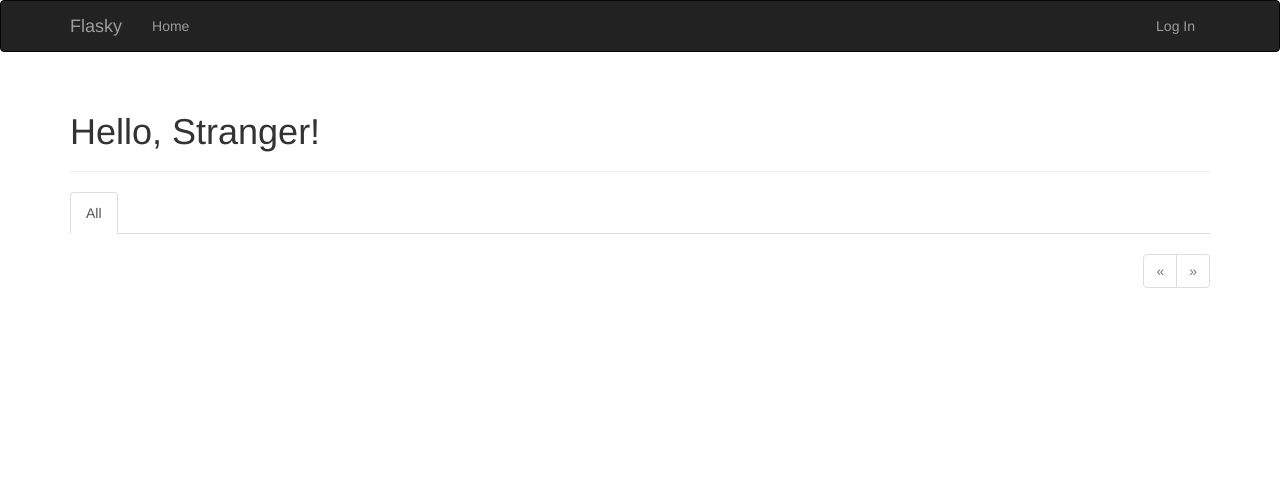
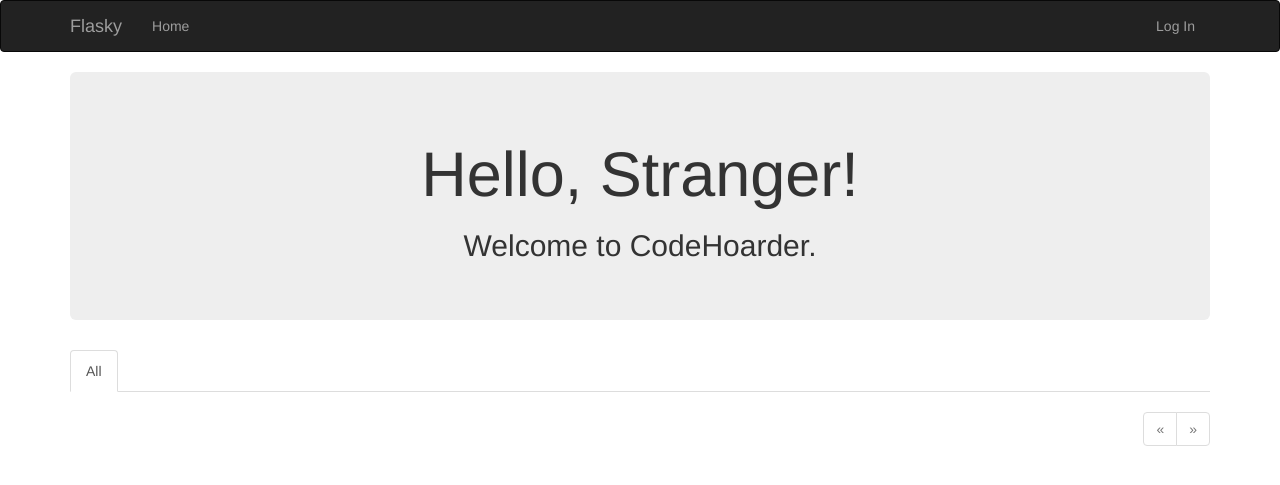
Before and after one commit to jamierobert/codehoarder, a Flask app: page / in a window 1280 px wide. Shown: the top 485 px of the page. Run offline with Flask 2, Linux system fonts and the light colour scheme; data that the repository does not hold is empty; some libraries are stand-ins or nearby versions.

Commit message:
add Jumbotron to index page

```diff
--- a/app/templates/index.html
+++ b/app/templates/index.html
@@ -5,9 +5,10 @@
 {% block title %}Flasky{% endblock %}
 
 {% block page_content %}
-<div class="page-header">
-    <h1>Hello, {% if current_user.is_authenticated %}{{ current_user.username }}{% else %}Stranger{% endif %}!</h1>
-</div>
+<div class="jumbotron text-center" >
+  <h1>Hello, {% if current_user.is_authenticated %}{{ current_user.username }}{% else %}Stranger{% endif %}!</h1>
+    <h2>Welcome to CodeHoarder.</h2>
+  </div>
 <div>
     {% if current_user.can(Permission.MODERATE_COMMENTS) %}
     {{ wtf.quick_form(form) }}
```
